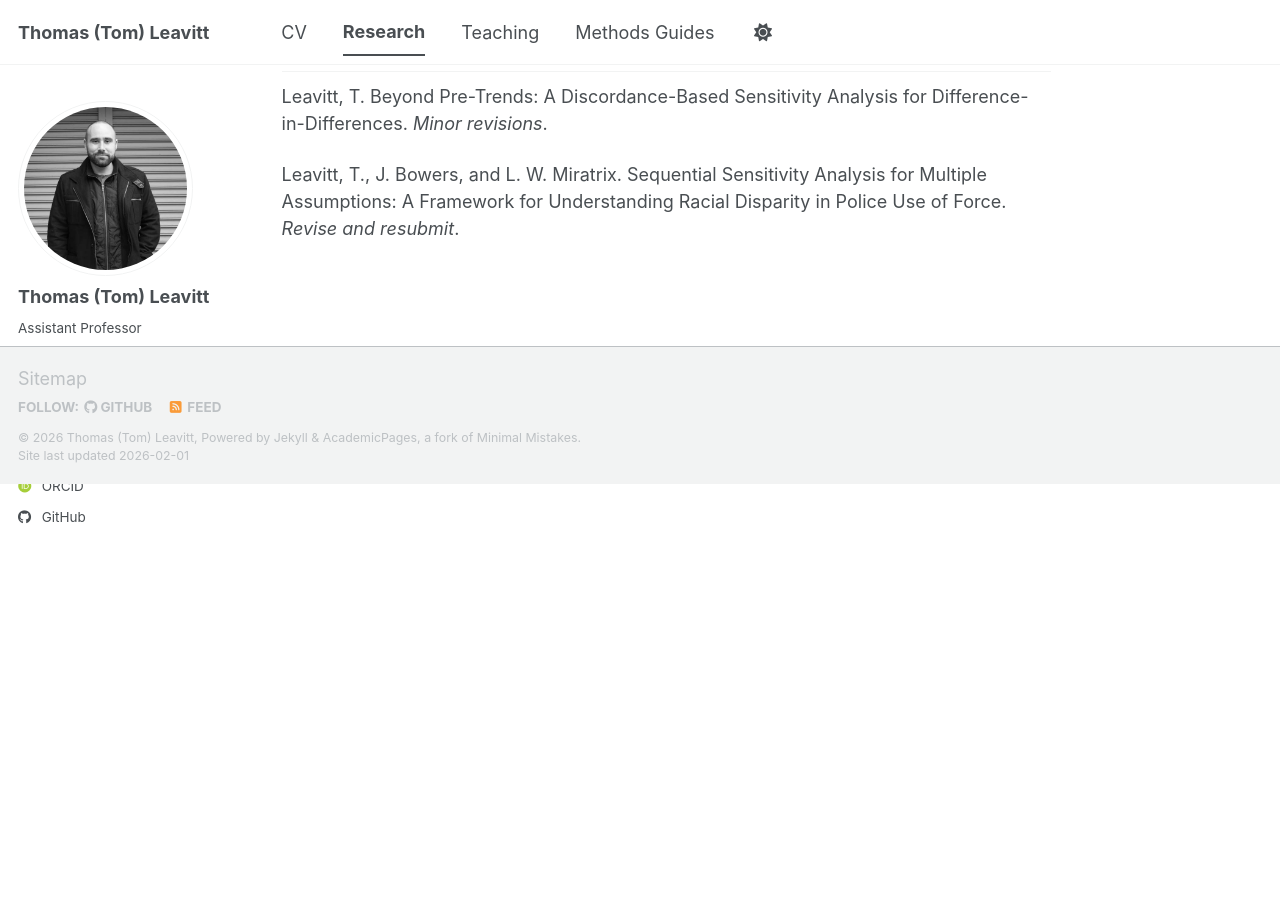
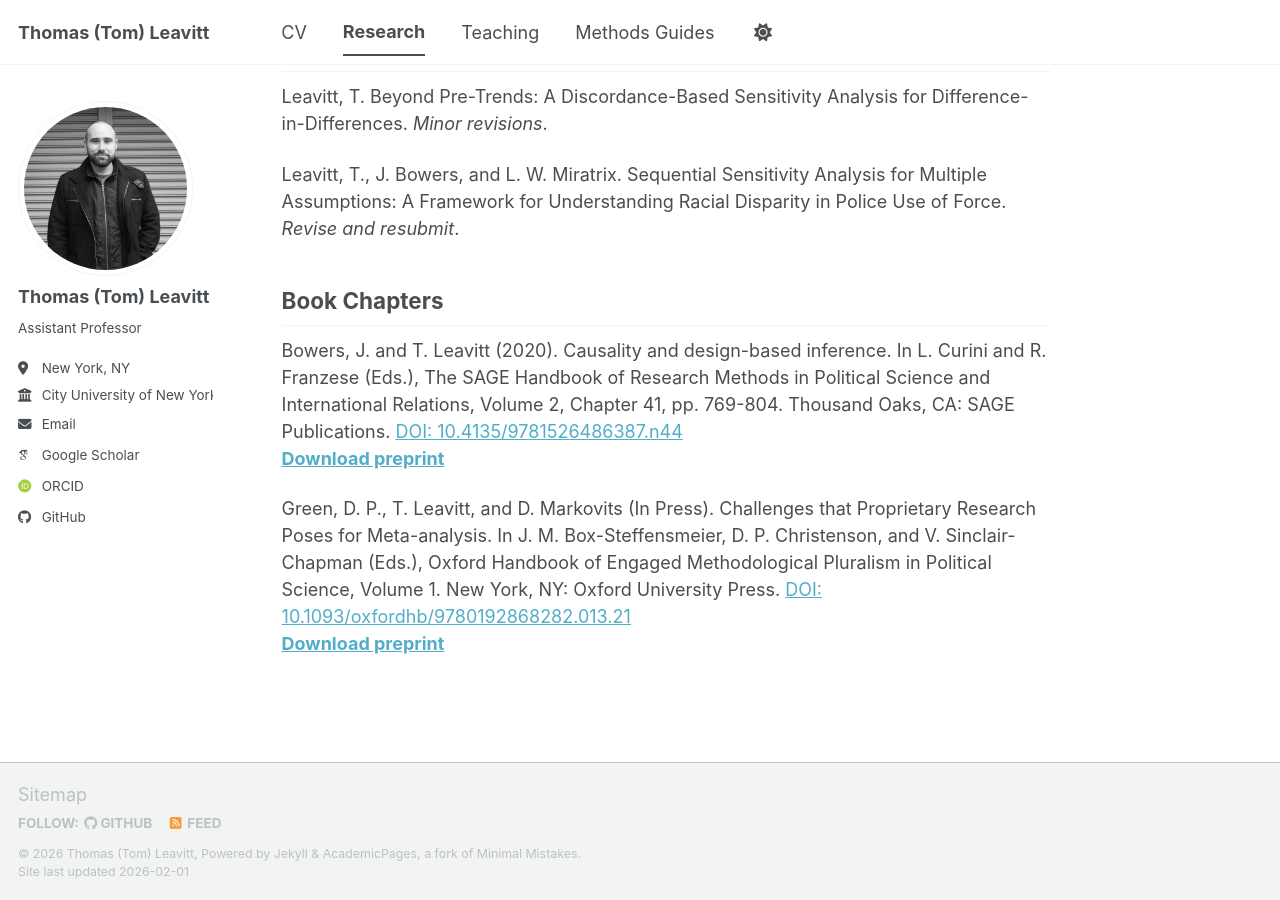
Before and after one commit to tl2624/tl2624.github.io, a Jekyll site: the page built from _pages/research.md, in a window 1280 px wide and 900 px high, scrolled down 962 px. Built offline with Jekyll 4.4.1, drawn with Linux system fonts in a browser that asks for light colours; some web fonts are replaced; a script bundle is joined from its source files by our own code; library files that are not in the unit come from our copies; before the commit the page ends 1446 px from its top, so only the background shows below that.

Commit message:
Add book chapters to research page
Added book chapters section with citations and download links.

```diff
--- a/_pages/research.md
+++ b/_pages/research.md
@@ -30,3 +30,11 @@ Leavitt, T. and L. W. Miratrix. Building a Design-Based Matching Pipeline: From
 Leavitt, T. Beyond Pre-Trends: A Discordance-Based Sensitivity Analysis for Difference-in-Differences. *Minor revisions*.
 
 Leavitt, T., J. Bowers, and L. W. Miratrix. Sequential Sensitivity Analysis for Multiple Assumptions: A Framework for Understanding Racial Disparity in Police Use of Force. *Revise and resubmit*.
+
+## Book Chapters
+
+Bowers, J. and T. Leavitt (2020). Causality and design-based inference. In L. Curini and R. Franzese (Eds.), The SAGE Handbook of Research Methods in Political Science and International Relations, Volume 2, Chapter 41, pp. 769-804. Thousand Oaks, CA: SAGE Publications. [DOI: 10.4135/9781526486387.n44](https://doi.org/10.4135/9781526486387.n44)
+[**Download preprint**](https://tl2624.github.io/files/Bowers_Leavitt_2020.pdf)
+
+Green, D. P., T. Leavitt, and D. Markovits (In Press). Challenges that Proprietary Research Poses for Meta-analysis. In J. M. Box-Steffensmeier, D. P. Christenson, and V. Sinclair-Chapman (Eds.), Oxford Handbook of Engaged Methodological Pluralism in Political Science, Volume 1. New York, NY: Oxford University Press. [DOI: 10.1093/oxfordhb/9780192868282.013.21](https://doi.org/10.1093/oxfordhb/9780192868282.013.21)
+[**Download preprint**](https://tl2624.github.io/files/Green_et_al_In_Progress.pdf)
```
